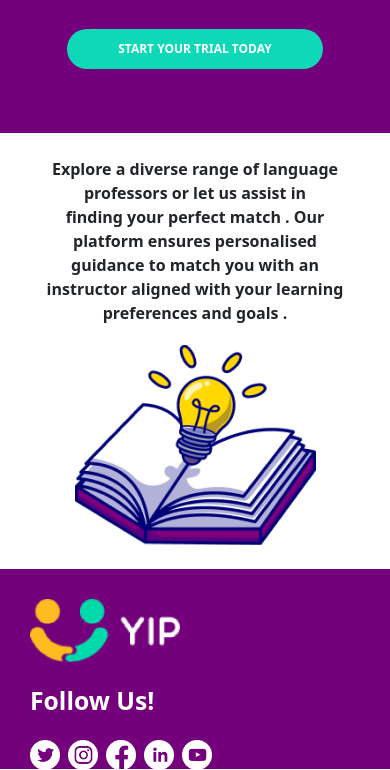
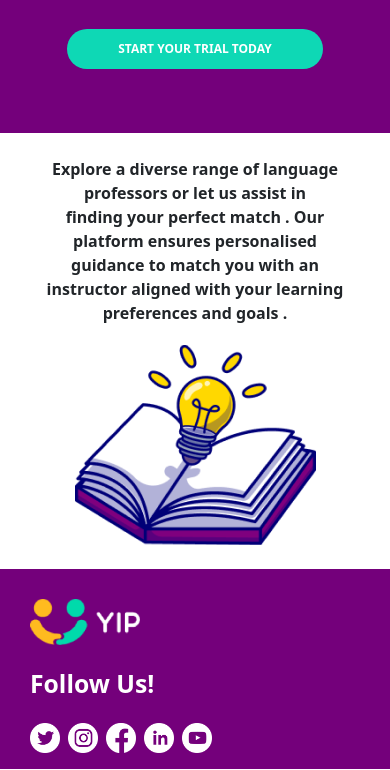
Before and after one commit to farhaahmed163/Email-template-3, a plain HTML site: page index.html in a window 390 px wide. Shown: the part 1466-2236 px from the top of the page. Drawn offline with nearby package versions, Linux system fonts and the light colour scheme.

Commit message:
logo in footer

```diff
--- a/index.html
+++ b/index.html
@@ -14,6 +14,10 @@
     <style>
         .footer .follow-us {
             flex-direction: row;
+        }
+
+        .footer .logo img {
+            width: 150px;
         }
 
         .right-bord {
@@ -76,6 +80,10 @@
         @media only screen and (max-width: 767px) {
             .footer .follow-us {
                 flex-direction: column;
+            }
+
+            .footer .logo img {
+                width: 110px;
             }
 
             .gray {
@@ -251,7 +259,7 @@
 
     </section>
     <section class="footer" style="height: 200px; background-color: #74007B;padding: 30px;">
-        <div><img src="./images/Footer-logo.png" alt="" width="150px"></div>
+        <div class="logo"><img src="./images/Footer-logo.png" alt="footer-logo"></div>
         <div class="follow-us my-4 d-flex  gap-4">
             <h2 class="fw-bolder m-0" style="color: #fff; font-weight: 800;">Follow Us!</h2>
             <ul class="list-unstyled d-flex flex-row gap-2 align-items-center m-0">
```
